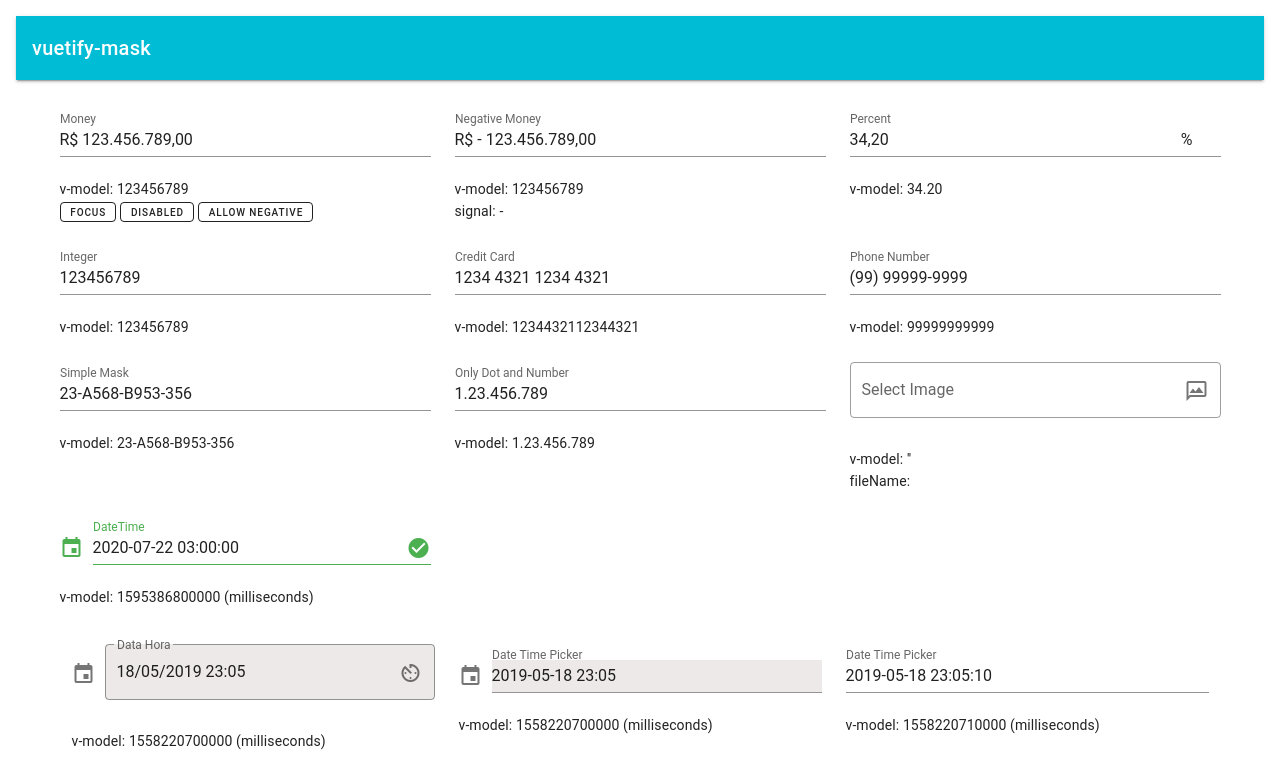
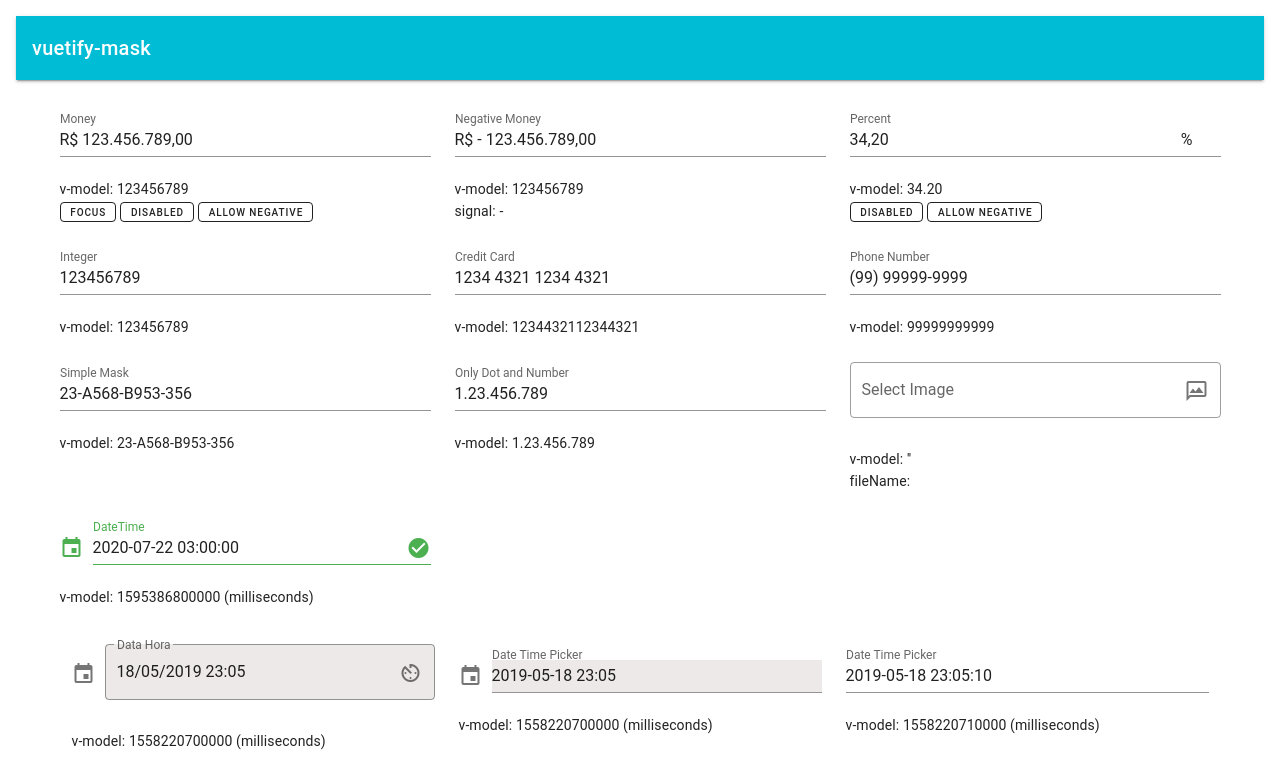
Before and after one commit to juareznasato/vuetify-mask, a Vue app: page / in a window 1280 px wide. Shown: the top 780 px of the page. Built offline with nearby package versions, Linux system fonts and the light colour scheme.

Commit message:
Add control to percent

```diff
--- a/src/TestPercent.vue
+++ b/src/TestPercent.vue
@@ -6,16 +6,17 @@
       v-bind:properties="{
         suffix: '%',
         readonly: false,
-        disabled: false,
+        disabled: disabled,
         outlined: false,
         clearable: true,
-        placeholder: '',
+        placeholder: ''
       }"
       v-bind:options="{
         locale: 'pt-BR',
         length: 3,
         precision: 2,
         empty: null,
+        allowNegative
       }"
     />
     v-model:
@@ -28,6 +29,26 @@
         ? "''"
         : ""
     }}
+
+    <br />
+
+    <v-btn
+      v-on:click="disabled = !disabled"
+      x-small
+      class="mr-1"
+      depressed
+      outlined
+      >{{ disabled ? "Enabled" : "Disabled" }}</v-btn
+    >
+    <v-btn
+      v-on:click="allowNegative = !allowNegative"
+      x-small
+      class="mr-1"
+      depressed
+      outlined
+    >
+      {{ allowNegative ? "Disallow negative" : "Allow negative" }}
+    </v-btn>
   </div>
 </template>
 
@@ -36,11 +57,13 @@ import Money from "@/components/Decimal.vue";
 
 export default {
   components: {
-    "v-text-field-percent": Money,
+    "v-text-field-percent": Money
   },
   data: () => ({
     value: "34.20", // 1.23 or "1.23" or "" or null
     label: "Percent",
-  }),
+    disabled: false,
+    allowNegative: false
+  })
 };
 </script>
```
